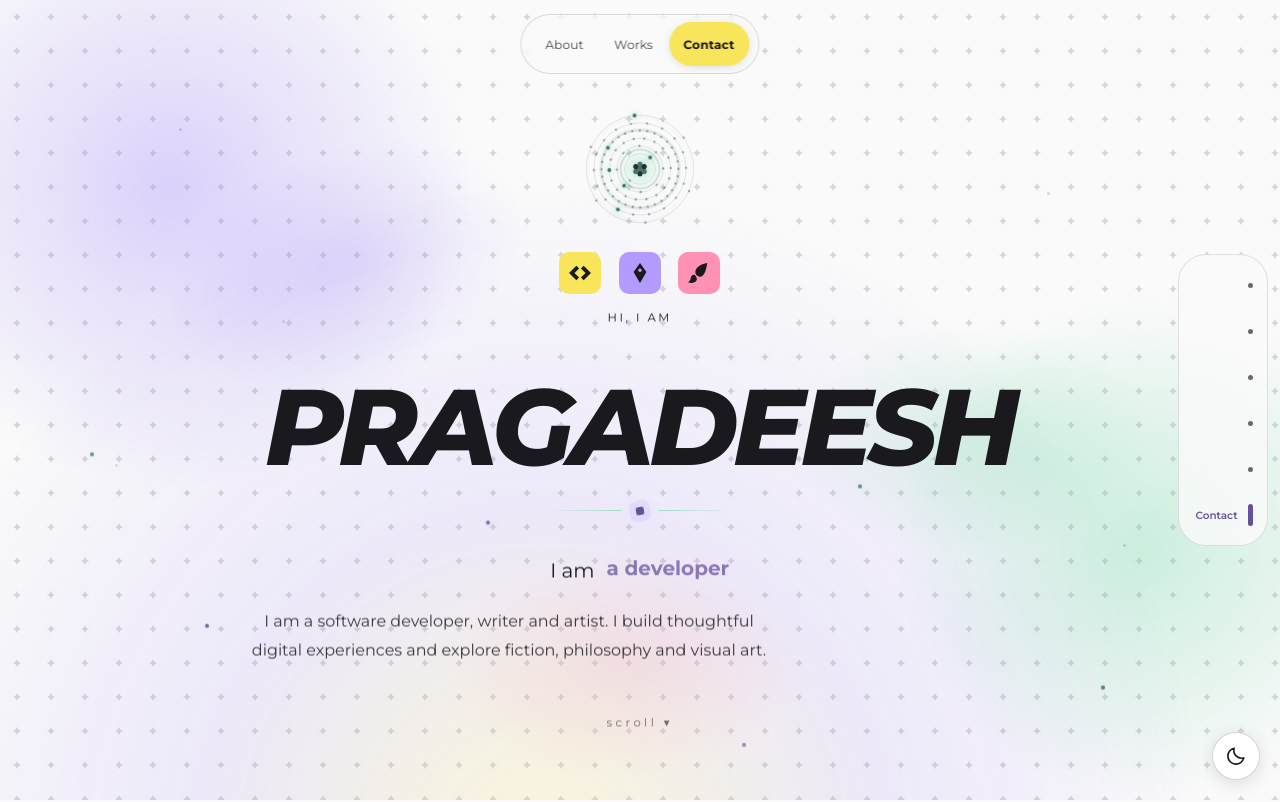
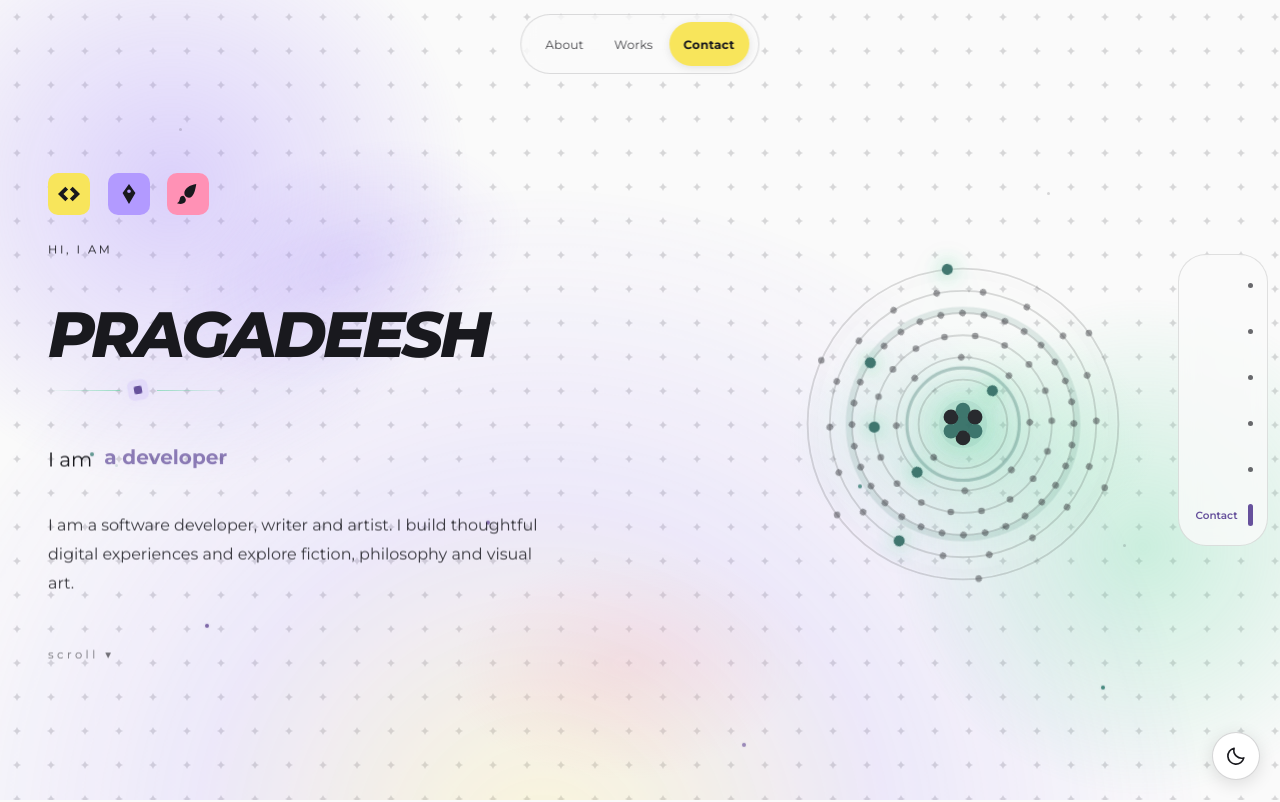
Before and after one commit to pragadeeshnehru/Portfolio-Website, an Astro site: page / in a window 1280 px wide. Shown: the top 802 px of the page. Built offline with nearby package versions, Linux system fonts and the light colour scheme; Astro itself is replaced by a stand-in of ours; no server answers; animation ran at ten frames a second.

Commit message:
Update global.css

```diff
--- a/src/styles/global.css
+++ b/src/styles/global.css
@@ -538,3 +538,15 @@ section[id], footer[id] { scroll-margin-top: 95px; }
 .section-rail button.is-active { color: var(--blood); }
 .section-rail button.is-active i { height: 22px; border-radius: 4px; }
 @media(max-width:899px) { .section-rail { display: none; } .movement .m-head { text-align: left; } .movement .section-icon { margin-left: 0; } }
+
+.hero-copy { display: flex; flex-direction: column; align-items: center; }
+@media(min-width:900px) {
+ .hero { display: grid; grid-template-columns: minmax(0, 1.65fr) minmax(250px, 1fr); gap: 2rem; align-content: center; padding: 7rem max(7rem, calc((100vw - 1250px)/2)) 4rem max(3rem, calc((100vw - 1250px)/2)); text-align: left; }
+ .hero > .atom { grid-column: 2; grid-row: 1; width: min(100%, 370px); margin: 0; justify-self: center; }
+ .hero-copy { grid-column: 1; grid-row: 1; align-items: flex-start; min-width: 0; }
+ .hero-copy .role-icons, .hero-copy .hero-sub, .hero-copy .hero-orn { justify-content: flex-start; }
+ .hero-copy .name-frame { padding-left: 0; padding-right: 0; }
+ .hero-copy .hero-name { font-size: clamp(2.8rem, 5vw, 5.8rem); padding-left: 0; letter-spacing: -.055em; }
+ .hero-copy .hero-sub { text-align: left; }
+ .hero-copy .hero-bio { margin-left: 0; max-width: 490px; }
+                        }
```
